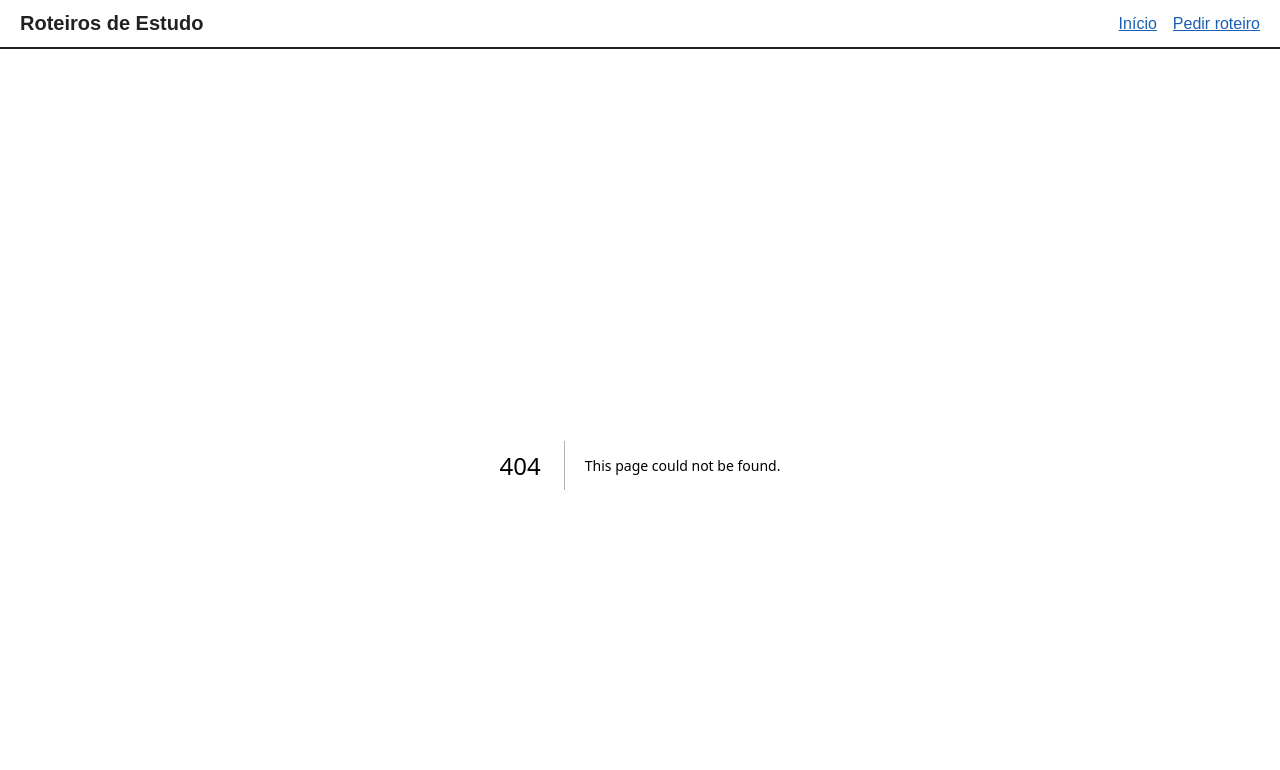
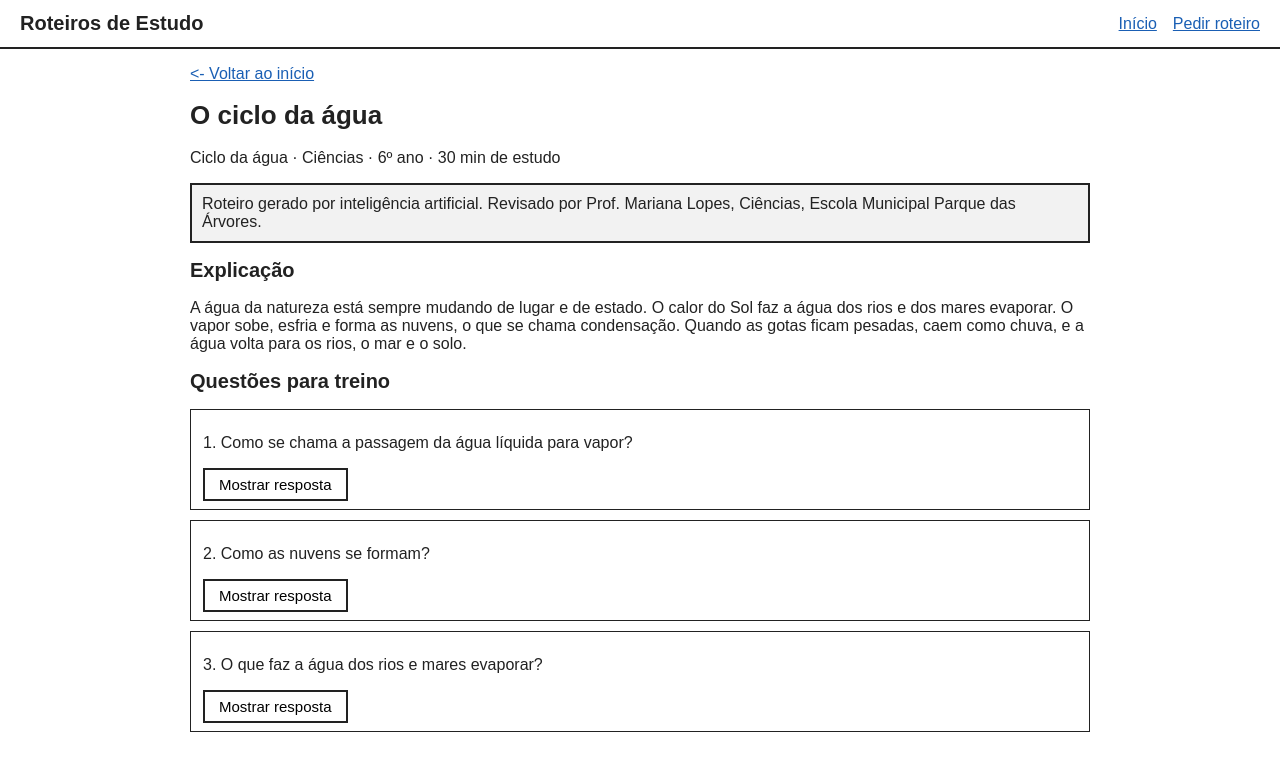
Before and after one commit to eduardo-martinho/roteiros-de-estudo, a Next.js app: page /roteiros/ciclo-da-agua in a window 1280 px wide. Before the commit this address had no page. Shown: the top 770 px of the page. Built offline with nearby package versions, Linux system fonts and the light colour scheme.

Commit message:
Adiciona a página do roteiro e o roteiro não encontrado

```diff
--- a/app/globals.css
+++ b/app/globals.css
@@ -91,3 +91,19 @@ select {
   padding: 10px;
   border: 1px dashed #777777;
 }
+
+.aviso-ia {
+  padding: 10px;
+  border: 2px solid #222222;
+  background-color: #f2f2f2;
+}
+
+.questao {
+  padding: 8px 12px;
+  margin-bottom: 10px;
+  border: 1px solid #222222;
+}
+
+.resposta {
+  color: #1d6b2f;
+}
--- /dev/null
+++ b/app/roteiros/[id]/page.js
@@ -0,0 +1,43 @@
+import Link from "next/link";
+import { notFound } from "next/navigation";
+import roteiros from "../../../dados/roteiros.json";
+import professores from "../../../dados/professores.json";
+import { buscarRoteiro, buscarProfessor } from "../../../lib/roteiros";
+import AvisoIA from "../../../components/AvisoIA";
+import QuestaoFixacao from "../../../components/QuestaoFixacao";
+
+export function generateStaticParams() {
+  return roteiros.map((roteiro) => ({ id: roteiro.id }));
+}
+
+export const dynamicParams = false;
+
+export default async function PaginaRoteiro({ params }) {
+  const { id } = await params;
+  const roteiro = buscarRoteiro(roteiros, id);
+
+  if (!roteiro) {
+    notFound();
+  }
+
+  const professor = buscarProfessor(professores, roteiro.professorId);
+
+  return (
+    <div>
+      <Link href="/">&lt;- Voltar ao início</Link>
+      <h1>{roteiro.titulo}</h1>
+      <p>
+        {roteiro.tema} · {roteiro.disciplina} · {roteiro.ano}º ano · {roteiro.tempoMinutos} min de estudo
+      </p>
+      <AvisoIA professor={professor} />
+
+      <h2>Explicação</h2>
+      <p>{roteiro.explicacao}</p>
+
+      <h2>Questões para treino</h2>
+      {roteiro.questoes.map((questao, indice) => (
+        <QuestaoFixacao key={indice} numero={indice + 1} pergunta={questao.pergunta} resposta={questao.resposta} />
+      ))}
+    </div>
+  );
+}
--- /dev/null
+++ b/components/AvisoIA.js
@@ -0,0 +1,7 @@
+export default function AvisoIA({ professor }) {
+  return (
+    <p className="aviso-ia">
+      Roteiro gerado por inteligência artificial. Revisado por Prof. {professor.nome}, {professor.disciplina}, {professor.escola}.
+    </p>
+  );
+}
--- /dev/null
+++ b/components/QuestaoFixacao.js
@@ -0,0 +1,17 @@
+"use client";
+
+import { useState } from "react";
+
+export default function QuestaoFixacao({ numero, pergunta, resposta }) {
+  const [mostrar, setMostrar] = useState(false);
+
+  return (
+    <div className="questao">
+      <p>
+        {numero}. {pergunta}
+      </p>
+      <button onClick={() => setMostrar(!mostrar)}>{mostrar ? "Esconder resposta" : "Mostrar resposta"}</button>
+      {mostrar && <p className="resposta">Resposta: {resposta}</p>}
+    </div>
+  );
+}
```
Also changed, not shown: app/not-found.js (added, +11 -0 lines).
